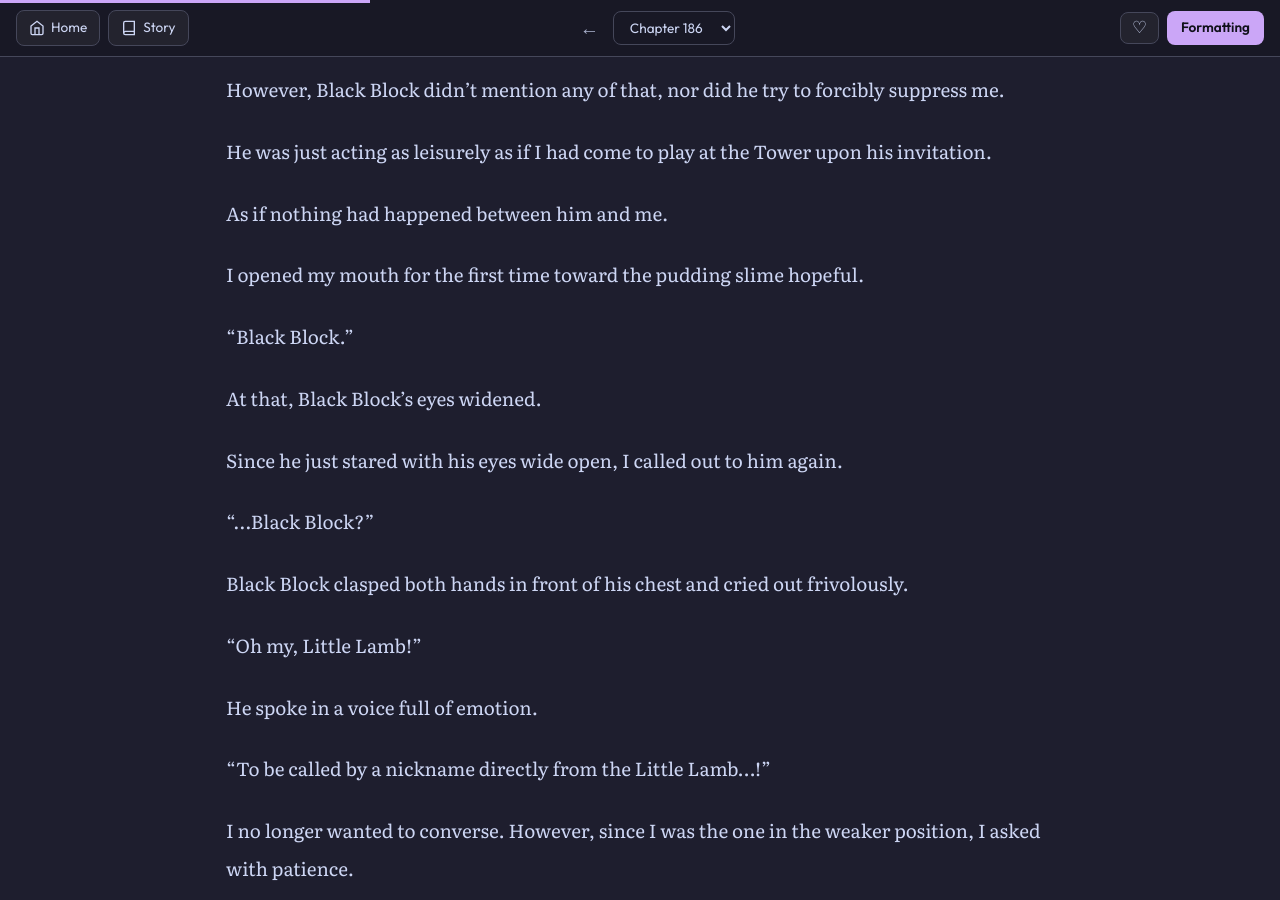
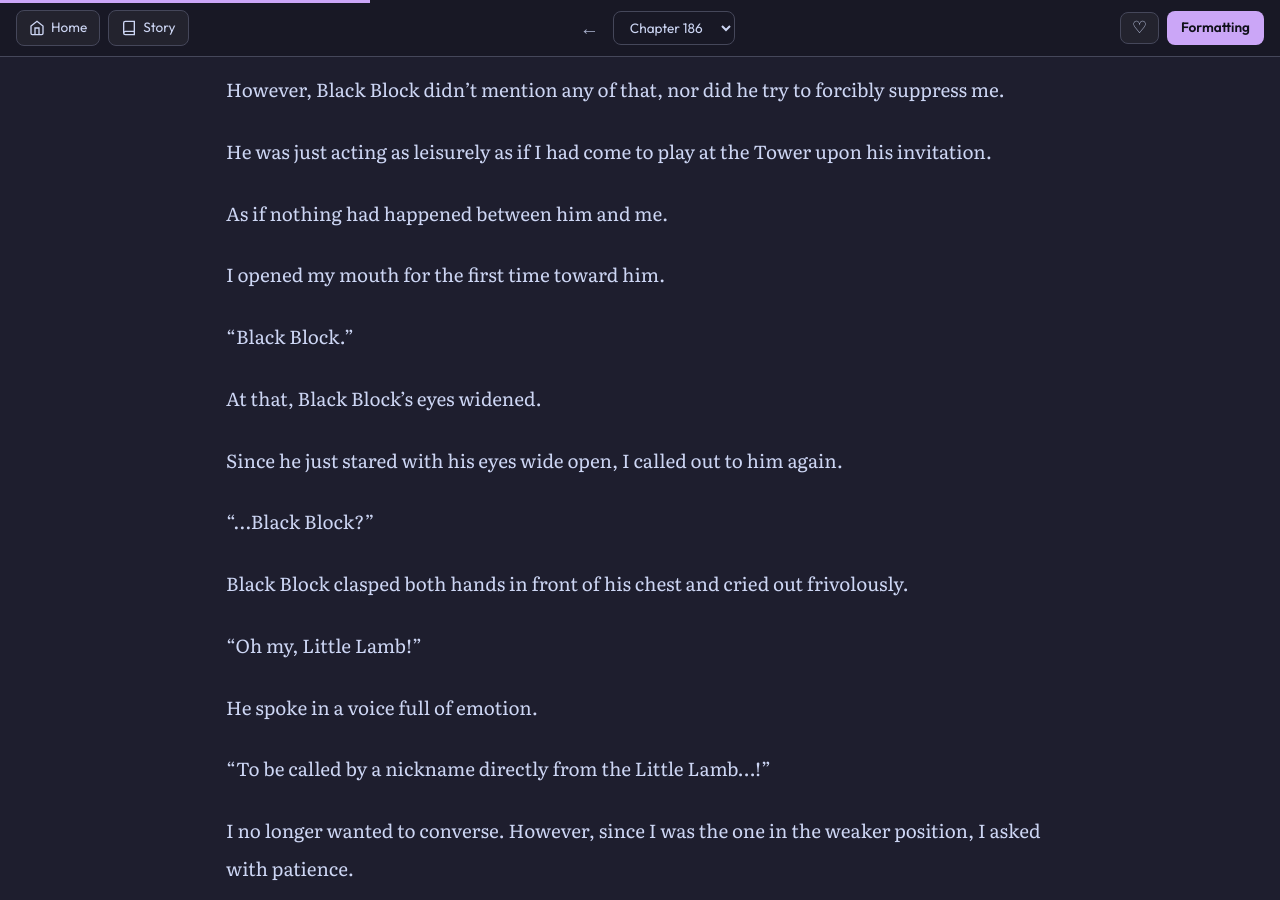
Before and after one commit to soleumn/soleumn.github.io, a Jekyll site: the page built from _chapters/eoshinki/ch186.md, in a window 1280 px wide and 900 px high, scrolled down 3879 px. Built offline with Jekyll 4.4.1, drawn with Linux system fonts in a browser that asks for light colours; some web fonts are replaced; comment, search, counter and statistics services are not loaded.

Commit message:
Edit Chapter 186 (via site)

```diff
--- a/_chapters/eoshinki/ch186.md
+++ b/_chapters/eoshinki/ch186.md
@@ -112,7 +112,7 @@ He was just acting as leisurely as if I had come to play at the Tower upon his i
 
 As if nothing had happened between him and me.
 
-I opened my mouth for the first time toward the pudding slime hopeful.
+I opened my mouth for the first time toward him.
 
 “Black Block.”
 
```
